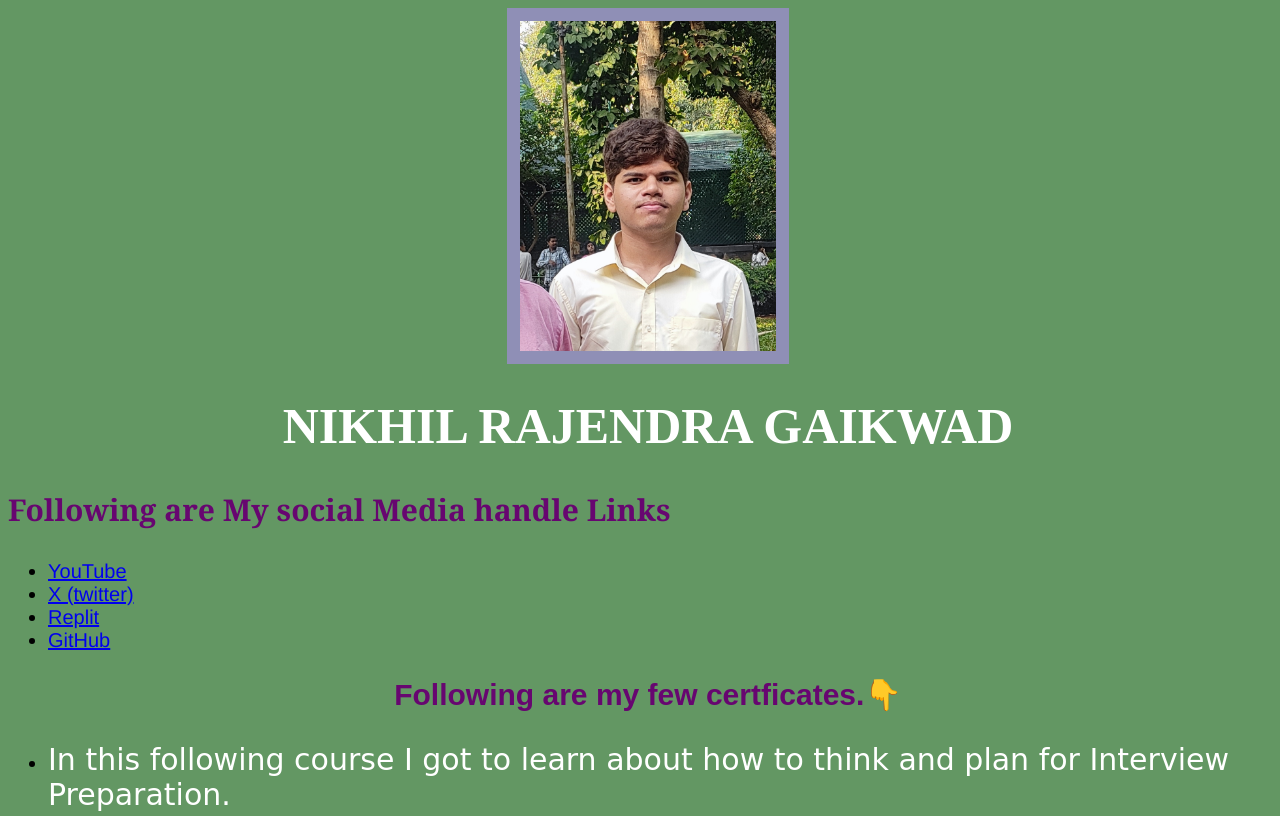
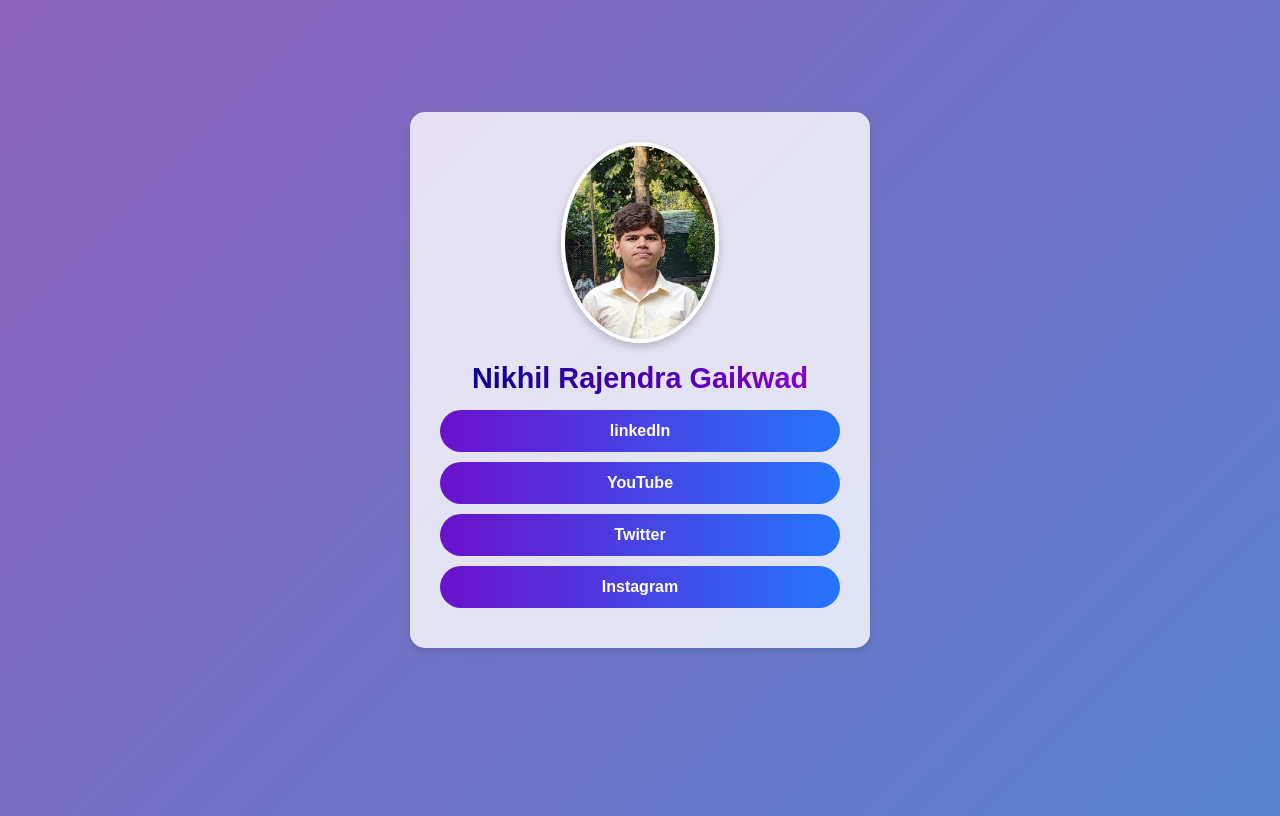
Before and after one commit to LIGHThecoder/LIGHThecoder.github.io, a plain HTML site: page index.html in a window 1280 px wide. Shown: the top 816 px of the page. Drawn offline with Linux system fonts and the light colour scheme.

Commit message:
improved the website my link tree verision 2.o

```diff
--- a/index.html
+++ b/index.html
@@ -1,66 +1,86 @@
 <!DOCTYPE html>
 <html lang="en">
-
 <head>
   <meta charset="UTF-8">
   <meta name="viewport" content="width=device-width, initial-scale=1.0">
-  <link href="style.css" rel="stylesheet" type="text/css" />
-  <title>NRG: Link Tree</title>
+  <title>My Linktree</title>
+  <style>
+    /* Ensure full height for vertical centering */
+    html, body {
+      height: 100%;
+      margin: 0;
+    }
+    body {
+      display: flex;
+      justify-content: center;
+      align-items: center;
+      text-align: center;
+      font-family: Arial, sans-serif;
+      /* Animated gradient background from blue to purple */
+      background: linear-gradient(135deg, #3498db, #9b59b6, #3498db);
+      background-size: 400% 400%;
+      animation: gradientAnimation 15s ease infinite;
+      padding: 20px;
+    }
+    @keyframes gradientAnimation {
+      0% { background-position: 0% 50%; }
+      50% { background-position: 100% 50%; }
+      100% { background-position: 0% 50%; }
+    }
+    .container {
+      max-width: 400px;
+      width: 100%;
+      background: rgba(255, 255, 255, 0.8);
+      padding: 30px;
+      border-radius: 15px;
+      box-shadow: 0px 4px 6px rgba(0, 0, 0, 0.1);
+      /* Shift container further upward */
+      transform: translateY(-40px);
+    }
+    .profile img {
+      width: 150px;
+      border-radius: 50%;
+      border: 4px solid #fff;
+      box-shadow: 0 4px 8px rgba(0, 0, 0, 0.2);
+    }
+    h2 {
+      /* Gradient text from dark blue to dark purple */
+      background: linear-gradient(to right, darkblue, darkviolet);
+      -webkit-background-clip: text;
+      -webkit-text-fill-color: transparent;
+      font-size: 1.8em;
+      margin: 15px 0;
+    }
+    .links a {
+      display: block;
+      /* Attractive gradient button look */
+      background: linear-gradient(to right, #6a11cb, #2575fc);
+      color: #fff;
+      padding: 12px;
+      margin: 10px 0;
+      text-decoration: none;
+      border-radius: 25px;
+      transition: transform 0.3s, box-shadow 0.3s;
+      font-weight: bold;
+    }
+    .links a:hover {
+      transform: scale(1.05);
+      box-shadow: 0 8px 15px rgba(0, 0, 0, 0.1);
+    }
+  </style>
 </head>
-
 <body>
-  <img src="images/perfect NRG.jpg" width="500">
-  <h1>NIKHIL RAJENDRA GAIKWAD</h1>
-  <h3>Following are My social Media handle Links</h3>
-
-  <ul>
-
-
-    <li>
-      <a href="https://www.youtube.com/channel/UC8w_eENGPYqXCCXVwaPu-gg">YouTube</a>
-    </li>
-
-    <li>
-      <a href="https://x.com/Roman06669753">X (twitter)</a>
-    </li>
-
-    <li>
-      <a href="https://replit.com/@nikhilgaikwad9">Replit</a>
-    </li>
-
-    <li>
-      <a href="https://github.com/Lthecoders">GitHub</a>
-    </li>
-
-
-  </ul>
-
-  <h2> Following are my few certficates.👇</h2>
-  <ul>
-    <li>
-
-
-      <p>In this following course I got to learn about how to think and plan for Interview Preparation.</p>
-      <img src="images/interview.jpg" alt="certficate of Interview Preparation" style="width: 60%;">
-    </li>
-    <li>
-      <p>In this following course I got to learn about Prompt Engineering and How to apply AI in education.</p>
-      <img src="images/certificate chart.jpg" alt="certficate of AI in Education" style="width: 40%;">
-    </li>
-
-  </ul>
-
-  <h3>My email id: ng99763@outlook.com</h3>
-  <h4 style="text-align: center;">NRG</h4>
-
-
-
-
-
-
-
-
-
+  <div class="container">
+    <div class="profile">
+      <img src="profile.jpg" alt="Profile Picture">
+      <h2>Nikhil Rajendra Gaikwad</h2>
+    </div>
+    <div class="links">
+        <a href="https://www.linkedin.com/in/nikhil-gaikwad-619g/" target="_blank">linkedIn</a>
+        <a href="https://www.youtube.com/@ghost_12380" target="_blank">YouTube</a>
+        <a href="https://x.com/gaikwad_ni88942" target="_blank">Twitter</a>
+        <a href="https://www.instagram.com/nik_hil_120/" target="_blank">Instagram</a>
+    </div>
+  </div>
 </body>
-
 </html>
```
Also changed, not shown: profile.jpg (added).
